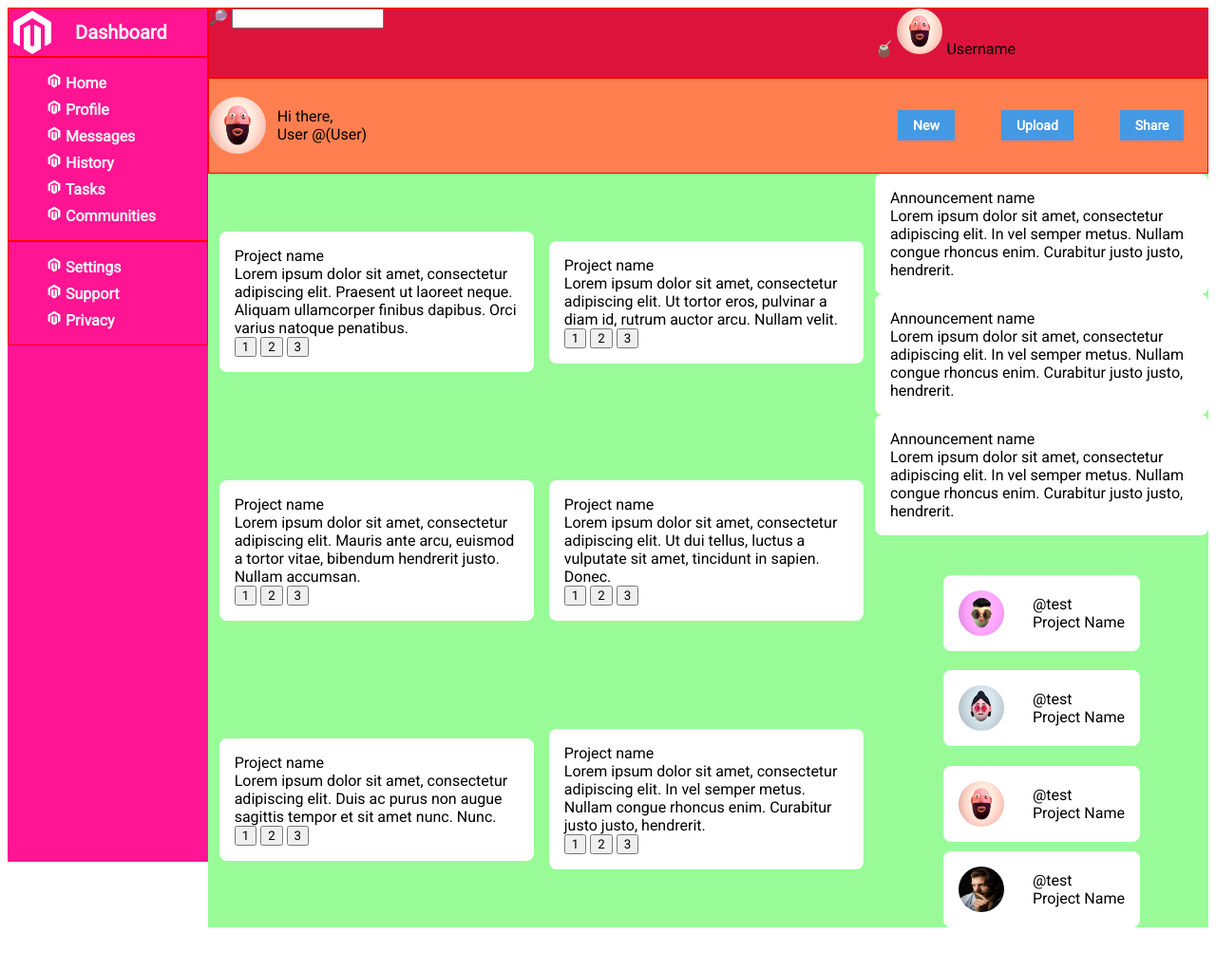
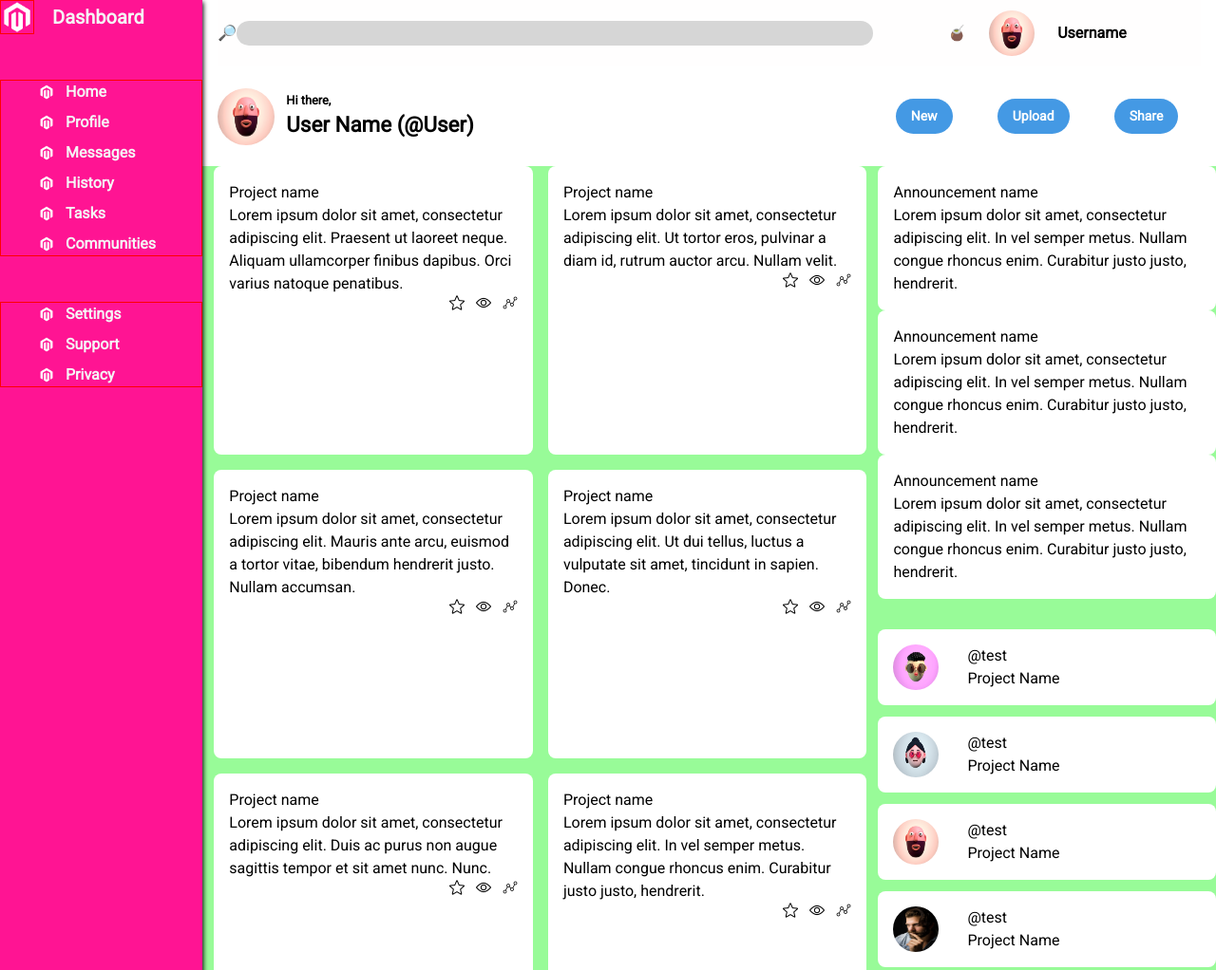
Before and after one commit to siuburu/grid-flexbox-training, a plain HTML site: page index.html in a window 1280 px wide. Shown: the top 1022 px of the page at 95% size. Before the commit the page ends 985 px from the top, so only its background shows below. Drawn offline with Linux system fonts and the light colour scheme.

Commit message:
working in progress

```diff
--- a/index.html
+++ b/index.html
@@ -30,7 +30,10 @@
             <header class="bottom">
                 <div class="welcome">
                     <img src="img/profile3.jpg" alt="">
-                    <span>Hi there,<br> User @(User)</span>
+                    <div>
+                        <span>Hi there,</span>
+                        <span>User Name (@User)</span>
+                    </div>
                 </div>
                 <div class="header-content">
                     <button type="button">New</button>
@@ -72,9 +75,9 @@
                         Praesent ut laoreet neque. Aliquam ullamcorper finibus dapibus.
                         Orci varius natoque penatibus.</span>
                     <div class="project-buttons">
-                        <button>1</button>
-                        <button>2</button>
-                        <button>3</button>
+                        <img src="img/star.png" alt="">
+                        <img src="img/view.png" alt="">
+                        <img src="img/line-segment.png" alt="">
                     </div>
                 </div>
                 <div class="project-container">
@@ -84,9 +87,9 @@
                         eros, pulvinar a diam id, rutrum auctor arcu. Nullam
                         velit.</span>
                     <div class="project-buttons">
-                        <button>1</button>
-                        <button>2</button>
-                        <button>3</button>
+                        <img src="img/star.png" alt="">
+                        <img src="img/view.png" alt="">
+                        <img src="img/line-segment.png" alt="">
                     </div>
                 </div>
                 <div class="project-container">
@@ -96,9 +99,9 @@
                         arcu, euismod a tortor vitae, bibendum hendrerit
                         justo. Nullam accumsan.</span>
                     <div class="project-buttons">
-                        <button>1</button>
-                        <button>2</button>
-                        <button>3</button>
+                        <img src="img/star.png" alt="">
+                        <img src="img/view.png" alt="">
+                        <img src="img/line-segment.png" alt="">
                     </div>
                 </div>
                 <div class="project-container">
@@ -108,9 +111,9 @@
                         tellus, luctus a vulputate sit amet, tincidunt in
                         sapien. Donec.</span>
                     <div class="project-buttons">
-                        <button>1</button>
-                        <button>2</button>
-                        <button>3</button>
+                        <img src="img/star.png" alt="">
+                        <img src="img/view.png" alt="">
+                        <img src="img/line-segment.png" alt="">
                     </div>
                 </div>
                 <div class="project-container">
@@ -119,9 +122,9 @@
                     <span class="description">Lorem ipsum dolor sit amet, consectetur adipiscing elit. Duis ac purus
                         non augue sagittis tempor et sit amet nunc. Nunc.</span>
                     <div class="project-buttons">
-                        <button>1</button>
-                        <button>2</button>
-                        <button>3</button>
+                        <img src="img/star.png" alt="">
+                        <img src="img/view.png" alt="">
+                        <img src="img/line-segment.png" alt="">
                     </div>
                 </div>
                 <div class="project-container">
@@ -131,9 +134,9 @@
                         metus. Nullam congue rhoncus enim. Curabitur
                         justo justo, hendrerit.</span>
                     <div class="project-buttons">
-                        <button>1</button>
-                        <button>2</button>
-                        <button>3</button>
+                        <img src="img/star.png" alt="">
+                        <img src="img/view.png" alt="">
+                        <img src="img/line-segment.png" alt="">
                     </div>
                 </div>
 
--- a/style.css
+++ b/style.css
@@ -1,3 +1,65 @@
+/*
+  1. Use a more-intuitive box-sizing model.
+*/
+*,
+*::before,
+*::after {
+	box-sizing: border-box;
+}
+/*
+  2. Remove default margin
+*/
+* {
+	margin: 0;
+}
+/*
+  Typographic tweaks!
+  3. Add accessible line-height
+  4. Improve text rendering
+*/
+body {
+	line-height: 1.5;
+	-webkit-font-smoothing: antialiased;
+}
+/*
+  5. Improve media defaults
+*/
+img,
+picture,
+video,
+canvas,
+svg {
+	display: block;
+	max-width: 100%;
+}
+/*
+  6. Remove built-in form typography styles
+*/
+input,
+button,
+textarea,
+select {
+	font: inherit;
+}
+/*
+  7. Avoid text overflows
+*/
+p,
+h1,
+h2,
+h3,
+h4,
+h5,
+h6 {
+	overflow-wrap: break-word;
+}
+/*
+  8. Create a root stacking context
+*/
+#root,
+#__next {
+	isolation: isolate;
+}
 * {
 	font-family: "Roboto", sans-serif;
 }
@@ -17,9 +79,9 @@ li {
 }
 
 .header {
-	background-color: coral;
+	background-color: white;
 	width: 100%;
-	height: px;
+	padding: 0 16px;
 	grid-area: header;
 	display: grid;
 
@@ -28,15 +90,31 @@ li {
 		"bottom"
 		"bottom";
 }
+.search {
+	display: flex;
+	align-items: center;
+	justify-content: flex-start;
+}
+.search #searchInput {
+	flex: 1;
+	border-radius: 32px;
+	border-style: none;
+	background-color: #d6d6d6;
+}
 
-.header > * {
-	border: 1px solid red;
-}
 .header > .top {
-	background-color: crimson;
+	background-color: rgb(255, 254, 254);
 	grid-area: top;
 	display: grid;
 	grid-template-columns: 2fr 1fr;
+	font-size: 1em;
+	font-weight: bolder;
+}
+.user-info {
+	display: flex;
+	gap: 24px;
+	align-items: center;
+	justify-content: center;
 }
 .header > .top img {
 	width: 48px;
@@ -48,10 +126,25 @@ li {
 	display: grid;
 	grid-template-columns: 2fr 1fr;
 }
+.header-content button {
+	border-radius: 36px;
+}
 .welcome {
 	display: flex;
 	align-items: center;
 	gap: 12px;
+}
+.welcome div {
+	display: flex;
+	flex-direction: column;
+}
+.welcome div :nth-child(1) {
+	font-size: 0.8em;
+	font-weight: bold;
+}
+.welcome div :nth-child(2) {
+	font-size: 1.4em;
+	font-weight: bolder;
 }
 .welcome img {
 	border-radius: 50%;
@@ -74,13 +167,17 @@ li {
 	font-size: 14px;
 }
 .sidebar {
+	display: flex;
+	flex-direction: column;
+	gap: 48px;
 	background-color: deeppink;
 	width: 100%;
-	height: 900px;
 	grid-area: sidebar;
 	color: whitesmoke;
 	font-size: 20px;
 	font-weight: 700;
+	box-shadow: 3px 0 5px -2px #000;
+	z-index: 1;
 }
 .sidebar > * {
 	border: 1px solid red;
@@ -89,6 +186,8 @@ li {
 	display: flex;
 	justify-content: flex-start;
 	align-items: center;
+	width: 36px;
+	height: 36px;
 	gap: 20px;
 }
 .menu ul,
@@ -100,6 +199,13 @@ li {
 	align-items: flex-start;
 	gap: 8px;
 }
+.menu li,
+.submenu li {
+	display: flex;
+	justify-content: center;
+	align-items: center;
+	gap: 12px;
+}
 .menu img,
 .submenu img {
 	width: 16px;
@@ -108,26 +214,35 @@ li {
 .main-content {
 	background-color: palegreen;
 	width: 100%;
-	height: px;
 	grid-area: main-content;
 	display: grid;
-
+	place-items: ;
 	grid-template-columns: 2fr 1fr;
 }
 
 .projects {
-	display: grid;
-	place-items: center;
+	display: flex;
+	flex-wrap: wrap;
 	gap: 16px;
-	grid-template-columns: 1fr 1fr;
-	padding: 12px;
+	padding: 0 12px;
 }
 .project-container {
+	flex: 1;
 	background-color: white;
+	min-width: 300px;
 	border-radius: 8px;
 	padding: 16px;
 }
-
+.project-buttons {
+	display: flex;
+	align-items: center;
+	gap: 12px;
+	justify-content: flex-end;
+}
+.project-buttons img {
+	height: 16px;
+	width: 16px;
+}
 .side-content {
 	display: grid;
 	gap: 32px;
@@ -135,9 +250,8 @@ li {
 }
 
 .announcements {
-	display: grid;
-	place-items: center;
-	grid-template-rows: 1fr 1fr 1fr;
+	display: flex;
+	flex-direction: column;
 }
 .announcement-container {
 	background-color: white;
@@ -145,9 +259,9 @@ li {
 	padding: 16px;
 }
 .trending {
-	display: grid;
-	place-items: center;
-	grid-template-rows: 1fr 1fr 1fr;
+	display: flex;
+	flex-direction: column;
+	gap: 12px;
 }
 .trending-container {
 	background-color: white;
```
Also changed, not shown: img/line-segment.png (added), img/star.png (added), img/view.png (added).
